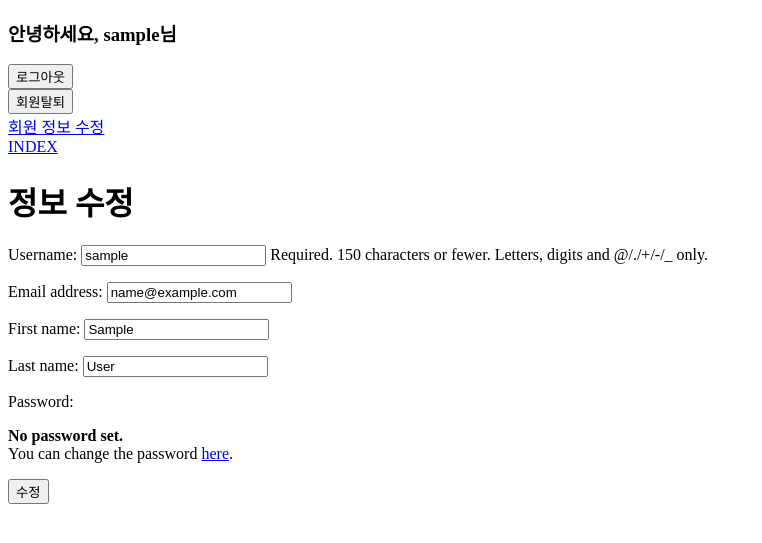
After one commit to Jingood/Django_prac, a Django app: page /accounts/update/ in a window 1280 px wide. The commit adds this page. Shown: the top 543 px of the page, without its empty margins (0-762 px from the left). Run offline with Django 4.2, Linux system fonts and the light colour scheme; the visitor is signed in with stand-in values (Sample User, id 1).

Commit message:
회원가입, 탈퇴, 정보 수정, 비밀번호 변경

```diff
--- /dev/null
+++ b/my_second_pjt/accounts/forms.py
@@ -0,0 +1,22 @@
+from django.contrib.auth.forms import UserChangeForm
+from django.contrib.auth import get_user_model
+from django.urls import reverse
+
+
+class CustomUserChangeForm(UserChangeForm):
+    class Meta:
+        model = get_user_model()
+        fields = (
+            "username",
+            "email",
+            "first_name",
+            "last_name",
+        )
+
+    def __init__(self, *args, **kwargs):
+        super().__init__(*args, **kwargs)
+        if self.fields.get("password"):
+            password_help_text = (
+                "You can change the password " '<a href="{}">here</a>.'
+            ).format(f"{reverse('accounts:change_password')}")
+            self.fields["password"].help_text = password_help_text
--- /dev/null
+++ b/my_second_pjt/accounts/templates/accounts/update.html
@@ -0,0 +1,10 @@
+{% extends 'base.html' %}
+
+{% block content %}
+<h1>정보 수정</h1>
+<form action="{% url 'accounts:update' %}" method="POST">
+	{% csrf_token %}
+	{{ form.as_p }}
+	<button type="submit">수정</button>
+</form>
+{% endblock content %}
--- a/my_second_pjt/accounts/urls.py
+++ b/my_second_pjt/accounts/urls.py
@@ -5,4 +5,8 @@ app_name = "accounts"
 urlpatterns = [
     path('login/', views.login, name="login"),
     path('logout/', views.logout, name="logout"),
+    path('signup/', views.signup, name="signup"),
+    path('delete/', views.delete, name="delete"),
+    path('update/', views.update, name="update"),
+    path('password/', views.change_password, name="change_password"),
 ]
--- a/my_second_pjt/accounts/views.py
+++ b/my_second_pjt/accounts/views.py
@@ -2,8 +2,14 @@ from django.shortcuts import render, redirect, get_object_or_404
 from django.views.decorators.http import require_http_methods, require_POST
 from django.contrib.auth import login as auth_login
 from django.contrib.auth import logout as auth_logout
+from django.contrib.auth import update_session_auth_hash
 from django.contrib.auth.decorators import login_required
-from django.contrib.auth.forms import AuthenticationForm
+from django.contrib.auth.forms import (
+    AuthenticationForm,
+    UserCreationForm,
+    PasswordChangeForm,
+)
+from accounts.forms import CustomUserChangeForm
 
 
 @require_http_methods(["GET", "POST"])
@@ -25,3 +31,54 @@ def login(request):
 def logout(request):
     auth_logout(request)
     return redirect('index')
+
+
+@require_http_methods(["GET", "POST"])
+def signup(request):
+    if request.method == "POST":
+        form = UserCreationForm(request.POST)
+        if form.is_valid():
+            user = form.save()
+            auth_login(request, user)
+            return redirect('index')
+    else:
+        form = UserCreationForm()
+    context = {'form': form}
+    return render(request, 'accounts/signup.html', context)
+
+
+@login_required
+@require_POST
+def delete(request):
+    request.user.delete()
+    auth_logout(request)
+    return redirect('index')
+
+
+@login_required
+@require_http_methods(["GET", "POST"])
+def update(request):
+    if request.method == "POST":
+        form = CustomUserChangeForm(request.POST, instance=request.user)
+        if form.is_valid():
+            form.save()
+            return redirect('index')
+    else:
+        form = CustomUserChangeForm(instance=request.user)
+    context = {"form": form}
+    return render(request, 'accounts/update.html', context)
+
+
+@login_required
+@require_http_methods(["GET", "POST"])
+def change_password(request):
+    if request.method == "POST":
+        form = PasswordChangeForm(request.user, request.POST)
+        if form.is_valid():
+            form.save()
+            update_session_auth_hash(request, form.user)
+            return redirect('index')
+    else:
+        form = PasswordChangeForm(request.user)
+    context = {"form": form}
+    return render(request, 'accounts/change_password.html', context)
--- a/my_second_pjt/templates/base.html
+++ b/my_second_pjt/templates/base.html
@@ -15,8 +15,14 @@
 			{% csrf_token %}
 			<input type="submit" value="로그아웃">
 		</form>
+		<form action="{% url 'accounts:delete' %}" method="POST">
+			{% csrf_token %}
+			<input type="submit" value="회원탈퇴">
+		</form>
+		<a href="{% url 'accounts:update' %}"> 회원 정보 수정 </a>
 		{% else %}
 		<a href="{% url 'accounts:login' %}">로그인</a>
+		<a href="{% url 'accounts:signup' %}">회원가입</a>
 		{% endif %}
 	</div>
 
```
Also changed, not shown: my_second_pjt/accounts/templates/accounts/change_password.html (added, +10 -0 lines), my_second_pjt/accounts/templates/accounts/signup.html (added, +10 -0 lines), 1 other file.
